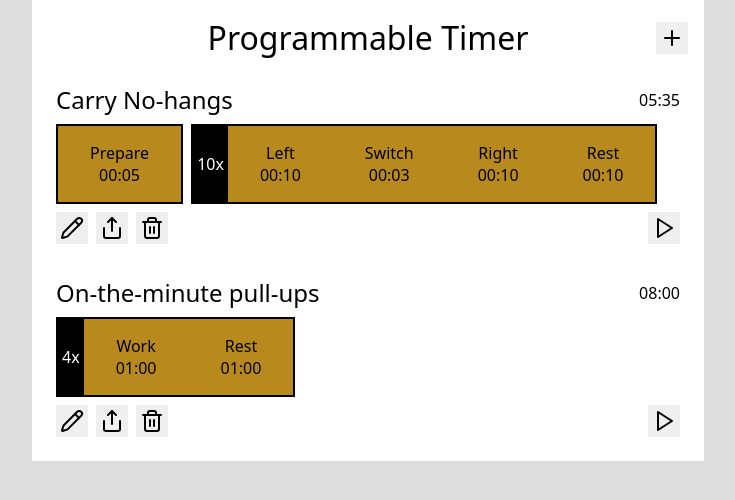
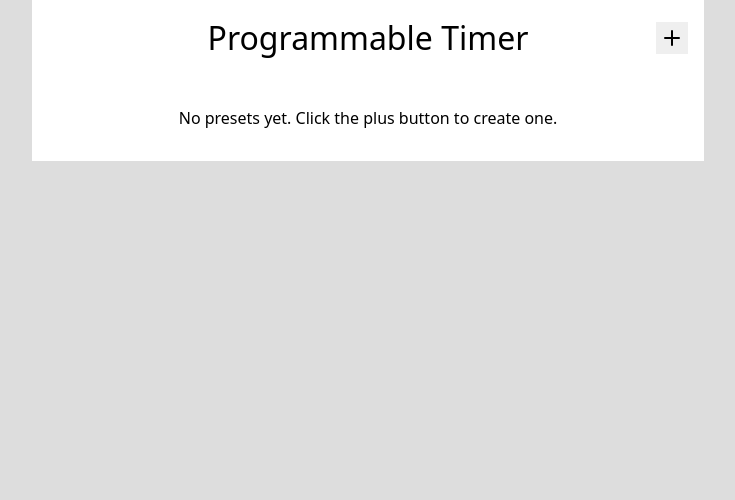
Before and after one commit to Garciat/programmable-timer-app, a React (Vite) app: page / in a window 1280 px wide. Shown: the top 500 px of the page, without its empty margins (272-1007 px from the left). Built offline with nearby package versions, Linux system fonts and the light colour scheme.

Commit message:
clean up defaults

```diff
--- a/src/components/PresetEditor.tsx
+++ b/src/components/PresetEditor.tsx
@@ -73,7 +73,7 @@ function SequenceEditor(
       ...timer,
       elements: [
         ...timer.elements,
-        { kind: "period", name: "New entry", seconds: 60 },
+        { kind: "period", name: "Work", seconds: 60 },
       ],
     });
   }
--- a/src/pages/CreatePage.tsx
+++ b/src/pages/CreatePage.tsx
@@ -20,7 +20,17 @@ export function CreatePage() {
     root: {
       kind: "sequence",
       elements: [
-        { kind: "period", seconds: 60, name: "Work" },
+        {
+          kind: "loop",
+          count: 4,
+          element: {
+            kind: "sequence",
+            elements: [
+              { kind: "period", seconds: 60, name: "Work" },
+              { kind: "period", seconds: 60, name: "Rest" },
+            ],
+          },
+        },
       ],
     },
   });
@@ -55,6 +65,7 @@ export function CreatePage() {
   const titleEditor = (
     <input
       type="text"
+      autoFocus
       value={preset.name}
       onChange={(e) => setPreset({ ...preset, name: e.target.value })}
       className={classes["title-editor"]}
--- a/src/pages/HomePage.tsx
+++ b/src/pages/HomePage.tsx
@@ -28,6 +28,11 @@ export function HomePage() {
       <div className={classes["home-page"]}>
         <TitleBar middle={<h1>Programmable Timer</h1>} right={createButton} />
         <PresetList presets={presets} />
+        {presets.length === 0 && (
+          <p style={{ textAlign: "center" }}>
+            No presets yet. Click the plus button to create one.
+          </p>
+        )}
       </div>
     </BaseLayout>
   );
--- a/src/state/default.ts
+++ b/src/state/default.ts
@@ -1,77 +1,5 @@
 import { AppState } from "./types.ts";
 
 export const DEFAULT_APP_STATE: AppState = {
-  presets: [
-    {
-      id: crypto.randomUUID(),
-      name: "Carry No-hangs",
-      root: {
-        kind: "sequence",
-        elements: [
-          {
-            kind: "period",
-            name: "Prepare",
-            seconds: 5,
-          },
-          {
-            kind: "loop",
-            count: 10,
-            element: {
-              kind: "sequence",
-              elements: [
-                {
-                  kind: "period",
-                  name: "Left",
-                  seconds: 10,
-                },
-                {
-                  kind: "period",
-                  name: "Switch",
-                  seconds: 3,
-                },
-                {
-                  kind: "period",
-                  name: "Right",
-                  seconds: 10,
-                },
-                {
-                  kind: "period",
-                  name: "Rest",
-                  seconds: 10,
-                },
-              ],
-            },
-          },
-        ],
-      },
-    },
-    {
-      id: crypto.randomUUID(),
-      name: "On-the-minute pull-ups",
-      root: {
-        kind: "sequence",
-        elements: [
-          {
-            kind: "loop",
-            count: 4,
-            element: {
-              kind: "sequence",
-              elements: [
-                {
-                  kind: "period",
-                  name: "Work",
-                  seconds: 60,
-                },
-                {
-                  kind: "period",
-                  name: "Rest",
-                  seconds: 60,
-                },
-              ],
-            },
-          },
-        ],
-      },
-    },
-  ],
+  presets: [],
 };
```
